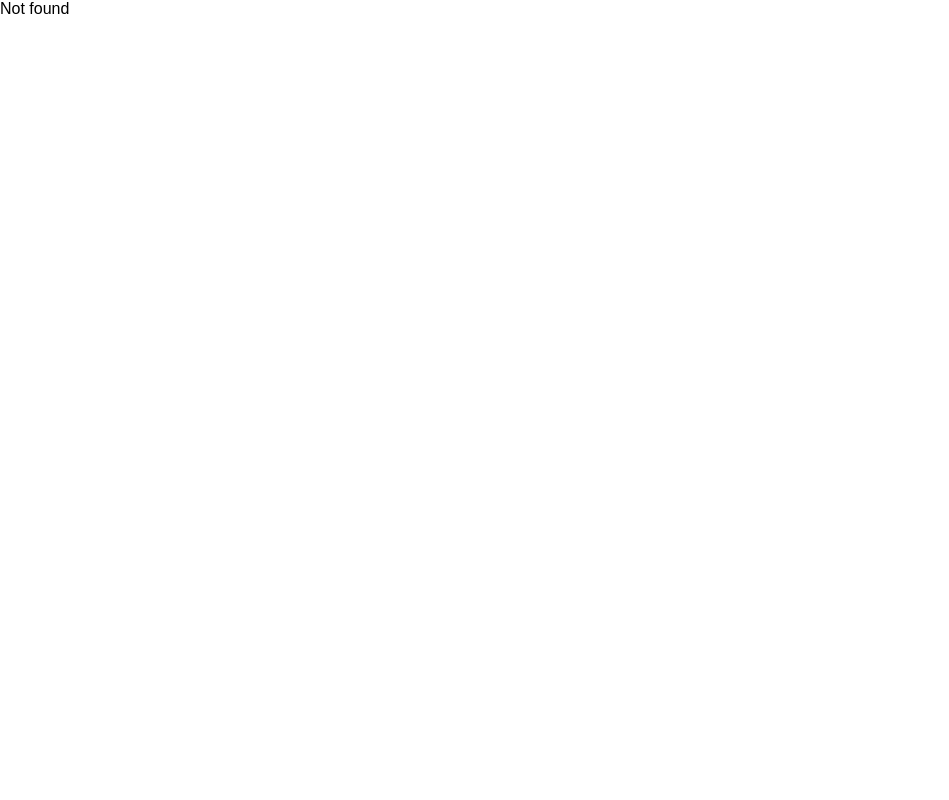
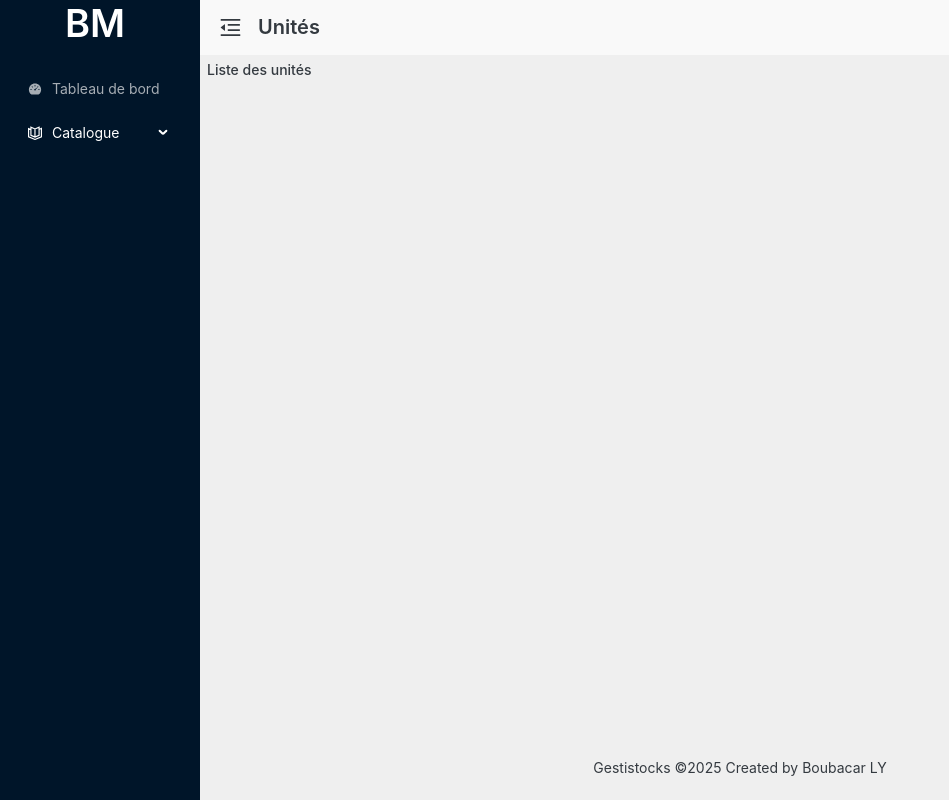
Before and after one commit to Bbcar225/gestistocks-front, a React (Vite) app: page /1/units in a window 1280 px wide. Shown: the whole page, without its empty margins (0-949 px from the left). Built offline with nearby package versions, Linux system fonts and the light colour scheme.

Commit message:
Config zustand and index unit

```diff
--- a/src/components/organisms/forms/LoginForm.tsx
+++ b/src/components/organisms/forms/LoginForm.tsx
@@ -2,12 +2,11 @@ import {Card, Flex} from 'antd';
 import {Button, Form, Input} from 'antd';
 import {useNavigate} from "react-router-dom";
 
-
 export default function LoginForm() {
-	const [form] = Form.useForm<ILoginFormInterface>();
+	const [form] = Form.useForm<LoginFormInterface>();
 	const navigate = useNavigate()
 
-	const onFinish = (values: ILoginFormInterface) => {
+	const onFinish = (values: LoginFormInterface) => {
 		console.log('Success:', values);
 		return navigate('/123/dashboard')
 	};
--- a/src/components/pages/DashboardPage.tsx
+++ b/src/components/pages/DashboardPage.tsx
@@ -1,23 +1,7 @@
-import React from "react";
-
 export default function DashboardPage() {
 	return <>
-		<div
-			style={{
-				padding: 24,
-				textAlign: 'center',
-			}}
-		>
-			<p>long content</p>
-			{
-				// indicates very long content
-				Array.from({length: 100}, (_, index) => (
-					<React.Fragment key={index}>
-						{index % 20 === 0 && index ? 'more' : '...'}
-						<br/>
-					</React.Fragment>
-				))
-			}
+		<div>
+			<h1>Tableau de bord</h1>
 		</div>
 	</>
 }
--- /dev/null
+++ b/src/components/pages/units/UnitIndexPage.tsx
@@ -0,0 +1,14 @@
+import {useEffect} from "react";
+import {useSidebarStore} from "../../../store/useAppStore.ts";
+
+export default function UnitIndexPage() {
+	const {setSidebar} = useSidebarStore()
+
+	useEffect(() => {
+		setSidebar({field: 'title', value: 'Unités'})
+	}, [setSidebar]);
+
+	return <>
+		<h1>Liste des unités</h1>
+	</>
+}
--- a/src/components/templates/Header.tsx
+++ b/src/components/templates/Header.tsx
@@ -2,6 +2,7 @@ import {Button, Space, theme} from "antd";
 import {AiOutlineMenuFold, AiOutlineMenuUnfold} from "react-icons/ai";
 import Title from "antd/es/typography/Title";
 import {Header} from "antd/es/layout/layout";
+import {useSidebarStore} from "../../store/useAppStore.ts";
 
 export default function HeaderLayout({collapsed, setCollapsed}: {
 	collapsed: boolean,
@@ -10,6 +11,7 @@ export default function HeaderLayout({collapsed, setCollapsed}: {
 	const {
 		token: {colorBgContainer},
 	} = theme.useToken();
+	const {sidebar} = useSidebarStore()
 
 	return <Header
 		style={{
@@ -33,9 +35,7 @@ export default function HeaderLayout({collapsed, setCollapsed}: {
 				}}
 			/>
 
-			<Title level={4}>
-				Tableau de bord
-			</Title>
+			<Title level={4}>{sidebar.title}</Title>
 		</Space>
 	</Header>
 }
--- a/src/components/templates/Menus.tsx
+++ b/src/components/templates/Menus.tsx
@@ -1,12 +1,42 @@
 import {Menu, MenuProps} from "antd";
+import {AiFillDashboard} from "react-icons/ai";
+import {GrCatalog} from "react-icons/gr";
+import {MdAcUnit} from "react-icons/md";
+import {useUnitRoutes} from "../../routes/unitRoutes.ts";
+import {useIndexRoutes} from "../../routes";
 
-const items: MenuProps['items'] = [
-].map((icon, index) => ({
-	key: String(index + 1),
-	icon: icon,
-	label: `nav ${index + 1}`,
-}));
+type MenuItem = Required<MenuProps>['items'][number];
 
 export function Menus() {
-	return <Menu theme="dark" mode="inline" defaultSelectedKeys={['1']} items={items}/>
+	const {goToUnitIndex} = useUnitRoutes()
+	const {goToDashboard} = useIndexRoutes()
+
+	const items: MenuItem[] = [
+		{
+			key: '1',
+			icon: <AiFillDashboard/>,
+			label: 'Tableau de bord',
+			onClick: goToDashboard
+		},
+		{
+			key: '2',
+			label: 'Catalogue',
+			icon: <GrCatalog/>,
+			children: [
+				{
+					key: '21',
+					label: 'Unités',
+					icon: <MdAcUnit/>,
+					onClick: goToUnitIndex
+				},
+			],
+		},
+	];
+
+	return <Menu
+		theme="dark"
+		mode="inline"
+		defaultSelectedKeys={['2']}
+		items={items}
+	/>
 }
--- /dev/null
+++ b/src/interfaces/AppStoreInterface.d.ts
@@ -0,0 +1,3 @@
+interface AppStoreInterface {
+	title?: string
+}
--- a/src/interfaces/forms/login-interface.d.ts
+++ b/src/interfaces/forms/LoginFormInterface.d.ts
@@ -1,4 +1,4 @@
-interface ILoginFormInterface {
+interface LoginFormInterface {
 	email: string
 	password: string
 }
--- a/src/routes/index.tsx
+++ b/src/routes/index.tsx
@@ -1,8 +1,10 @@
-import {RouteObject} from "react-router-dom";
+import {RouteObject, useNavigate} from "react-router-dom";
 import {lazy} from "react";
 import {GuestLayout} from "../components/templates/GuestLayout.tsx";
 import NotFoundPage from "../components/pages/NotFoundPage.tsx";
 import AuthLayout from "../components/templates/AuthLayout.tsx";
+import unitRoutes from "./unitRoutes.ts";
+import {useSidebarStore} from "../store/useAppStore.ts";
 
 const index: RouteObject[] = [
 	{
@@ -56,6 +58,21 @@ const index: RouteObject[] = [
 		path: "*",
 		element: <NotFoundPage/>,
 	},
+	...unitRoutes
 ]
 
+export const useIndexRoutes = () => {
+	const navigate = useNavigate();
+	const {setSidebar} = useSidebarStore()
+
+	const goToDashboard = () => {
+		setSidebar({field: 'title', value: 'Tableau de bord'})
+		navigate('/123/dashboard')
+	}
+
+	return {
+		goToDashboard
+	}
+}
+
 export default index;
--- /dev/null
+++ b/src/routes/unitRoutes.ts
@@ -0,0 +1,50 @@
+import {RouteObject, useNavigate} from "react-router-dom";
+import AuthLayout from "../components/templates/AuthLayout.tsx";
+import {lazy} from "react";
+import {useSidebarStore} from "../store/useAppStore.ts";
+
+const unitRoutes: RouteObject[] = [
+	{
+		path: ":tenant_slug/units",
+		Component: AuthLayout,
+		children: [
+			{
+				index: true,
+				Component: lazy(() => import("../components/pages/units/UnitIndexPage.tsx"))
+			},
+			{
+				path: 'create',
+				Component: lazy(() => import("../components/pages/purchases/PurchaseCreatePage.tsx"))
+			},
+			{
+				path: ':purchase',
+				children: [
+					{
+						index: true,
+						Component: lazy(() => import("../components/pages/purchases/PurchaseShowPage.tsx"))
+					},
+					{
+						path: 'edit',
+						Component: lazy(() => import("../components/pages/purchases/PurchaseEditPage.tsx.tsx"))
+					}
+				]
+			},
+		],
+	},
+]
+
+export const useUnitRoutes = () => {
+	const navigate = useNavigate();
+	const {setSidebar} = useSidebarStore()
+
+	const goToUnitIndex = () => {
+		setSidebar({field: 'title', value: 'Unités'})
+		return navigate('/123/units')
+	}
+
+	return {
+		goToUnitIndex
+	}
+}
+
+export default unitRoutes
--- /dev/null
+++ b/src/store/useAppStore.ts
@@ -0,0 +1,19 @@
+import {create} from "zustand";
+
+interface SidebarStoreInterface {
+	sidebar: AppStoreInterface,
+	setSidebar: ({field, value}: { field: keyof SidebarStoreInterface['sidebar'], value: string }) => void
+}
+
+export const useSidebarStore = create<SidebarStoreInterface>((set) => ({
+	sidebar: {
+		title: "Tableau de bord"
+	},
+	setSidebar: ({field, value}) =>
+		set((state) => ({
+			sidebar: {
+				...state.sidebar,
+				[field]: value,
+			},
+		})),
+}))
--- a/src/store/useCounterStore.ts
+++ b/src/store/useCounterStore.ts
@@ -15,7 +15,6 @@ export const useCounterStore = create<CounterState>((set) => {
 	}
 });
 
-
 export const useCounterStore2 = create<CounterState>()(persist(
 	(set) => ({
 		count: 0,
```
Lines whose indentation alone changed are shown as unchanged.
